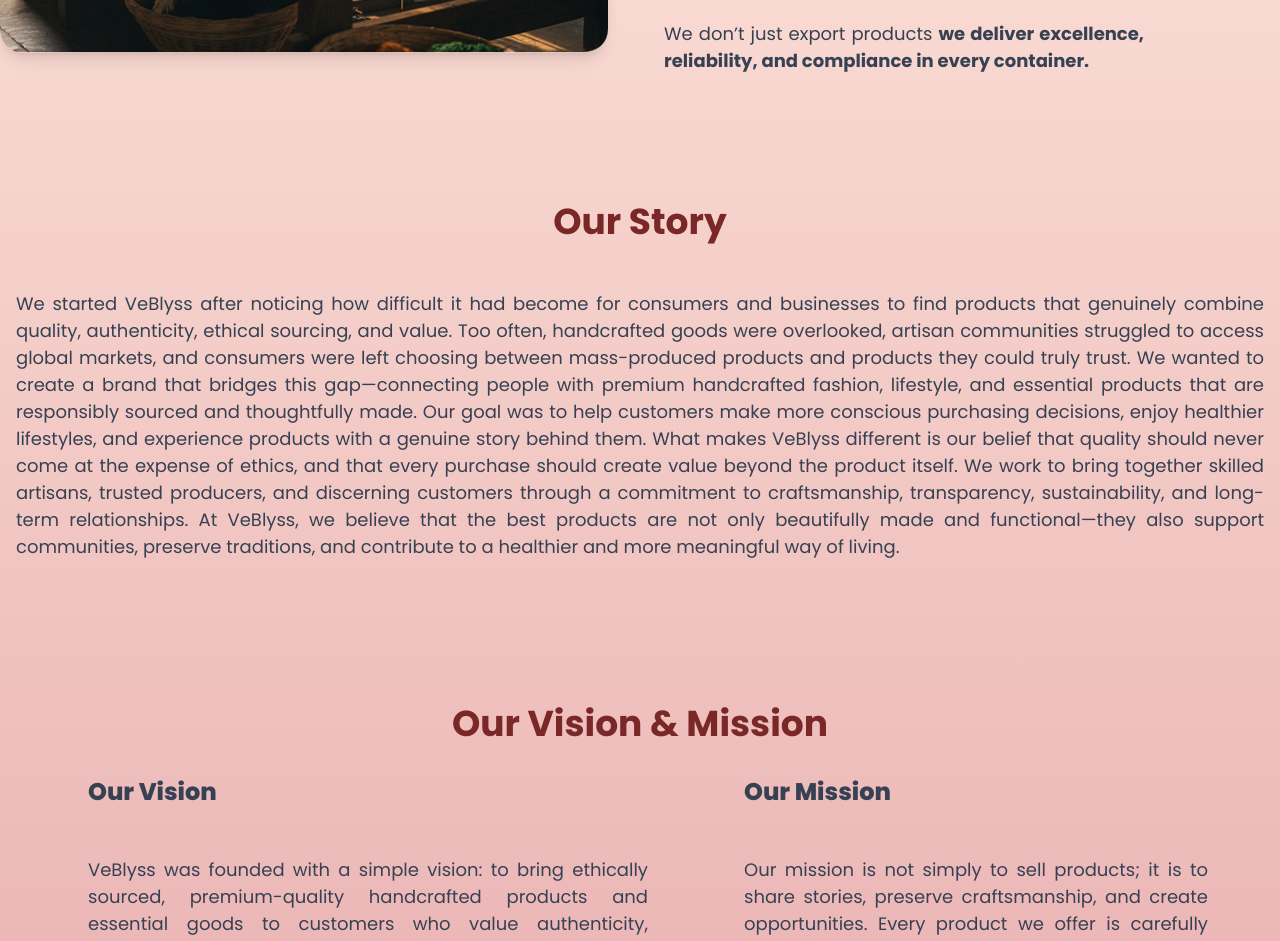
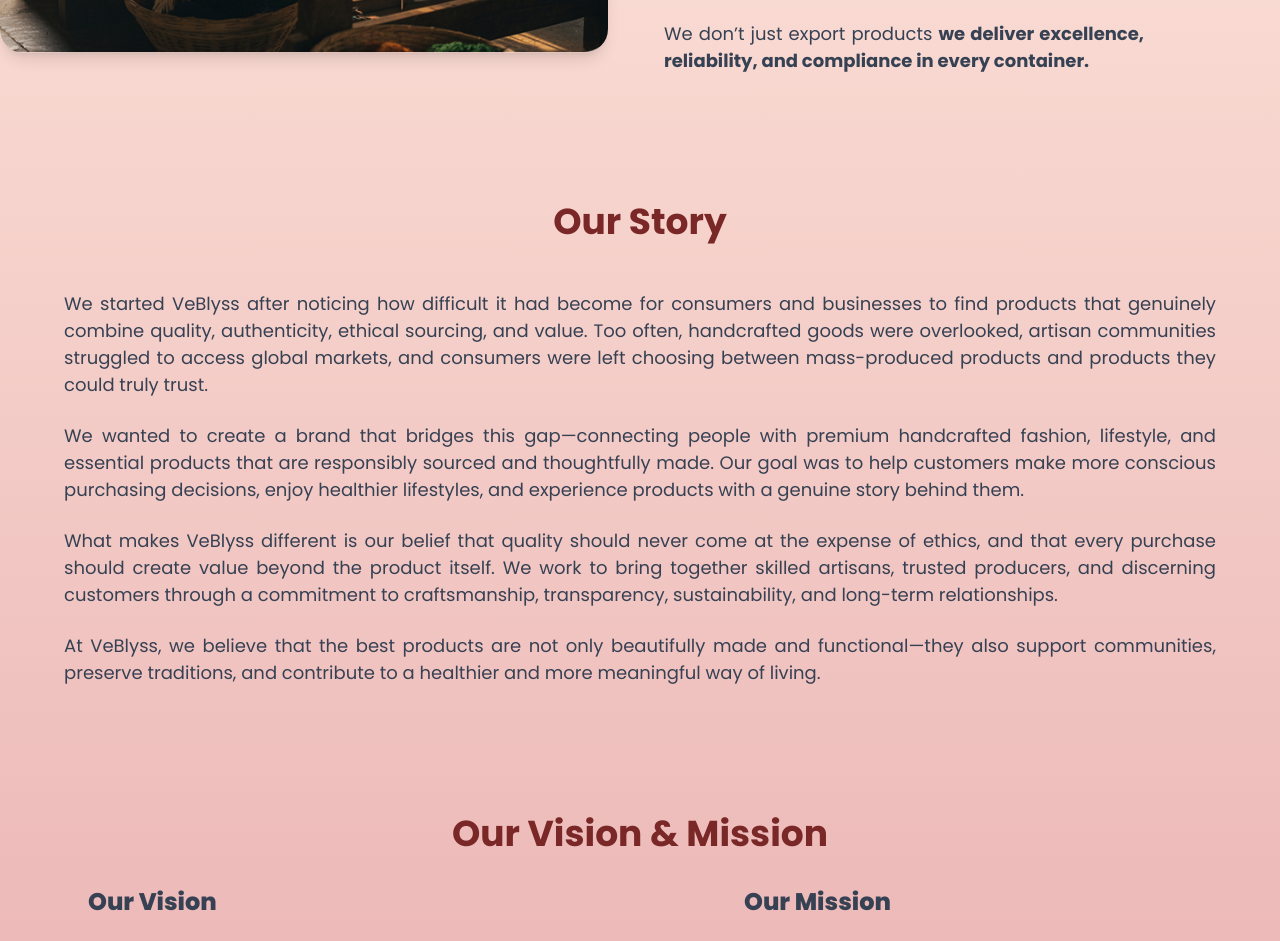
Before and after one commit to SamarthPD-21/Veblyss, a Next.js app in the folder client/: page /about in a window 1280 px wide. Shown: the part 1220-2161 px from the top of the page. Built offline with nearby package versions, Linux system fonts and the light colour scheme.

Commit message:
small changes done

```diff
--- a/client/src/Data/productsData.ts
+++ b/client/src/Data/productsData.ts
@@ -4,8 +4,8 @@
       backgroundImage: "/images/products/copper/hero.png",
       mainHeading: "Copper Products",
       subHeading:
-        ["Our Copper Collection showcases authentic Indian craftsmanship, blending the timeless wisdom of Ayurveda with contemporary design and functionality. Each product is carefully crafted to promote holistic well-being, offering natural health benefits while complementing today’s modern lifestyles. Perfect for the health-conscious global market, our copperware embodies purity, tradition, and sustainability.",
-          "For over 5,000 years, copper has been cherished across civilizations for its beauty, durability, and wellness benefits. Inspired by this timeless heritage, VeBlyss brings thoughtfully crafted copperware that blends ancient wisdom with modern living."
+        ["For over 5,000 years, copper has been cherished across civilizations for its beauty, durability, and wellness benefits. Inspired by this timeless heritage, VeBlyss brings thoughtfully crafted copperware that blends ancient wisdom with modern living.",
+          "Our Copper Collection showcases authentic Indian craftsmanship, blending the timeless wisdom of Ayurveda with contemporary design and functionality. Each product is carefully crafted to promote holistic well-being, offering natural health benefits while complementing today’s modern lifestyles. Perfect for the health-conscious global market, our copperware embodies purity, tradition, and sustainability."
         ],
       catalogueLink:
         "https://drive.google.com/file/d/1fnx2SFX2x-XFpphu5WNdXE2J2AYkl5Dm/view?usp=sharing",
@@ -365,7 +365,7 @@
   "agricultural-products": {
     heroSection: {
       backgroundImage: "/images/products/agriculture/hero.png",
-      mainHeading: "Agricultural Products",
+      mainHeading: "Food Products",
       subHeading:
         "High-quality agricultural produce and organic ingredients sourced from trusted farmers and ethical supply chains.",
     },
--- a/client/src/app/about/page.tsx
+++ b/client/src/app/about/page.tsx
@@ -274,17 +274,25 @@
 function Ourstory() {
   return (
     <section>
-      <div className="max-w-screen flex flex-col items-center py-16">
+      <div className="max-w-screen flex flex-col items-center py-16 px-6 md:px-10">
         <div className="flex flex-col items-center justify-center container gap-8">
           <h2 className="font-poppins md:text-4xl text-[26px] text-[var(--button-red)] font-bold">
             Our Story
           </h2>
-          <p className="mt-4 m-4 text-justify text-[18px] text-gray-700 max-w-7xl">
-            We started VeBlyss after noticing how difficult it had become for consumers and businesses to find products that genuinely combine quality, authenticity, ethical sourcing, and value. Too often, handcrafted goods were overlooked, artisan communities struggled to access global markets, and consumers were left choosing between mass-produced products and products they could truly trust.
-We wanted to create a brand that bridges this gap—connecting people with premium handcrafted fashion, lifestyle, and essential products that are responsibly sourced and thoughtfully made. Our goal was to help customers make more conscious purchasing decisions, enjoy healthier lifestyles, and experience products with a genuine story behind them.
-What makes VeBlyss different is our belief that quality should never come at the expense of ethics, and that every purchase should create value beyond the product itself. We work to bring together skilled artisans, trusted producers, and discerning customers through a commitment to craftsmanship, transparency, sustainability, and long-term relationships.
-At VeBlyss, we believe that the best products are not only beautifully made and functional—they also support communities, preserve traditions, and contribute to a healthier and more meaningful way of living.
-          </p>
+          <div className="mt-4 flex flex-col gap-6 text-justify text-[18px] text-gray-700 max-w-6xl">
+            <p>
+              We started VeBlyss after noticing how difficult it had become for consumers and businesses to find products that genuinely combine quality, authenticity, ethical sourcing, and value. Too often, handcrafted goods were overlooked, artisan communities struggled to access global markets, and consumers were left choosing between mass-produced products and products they could truly trust.
+            </p>
+            <p>
+              We wanted to create a brand that bridges this gap—connecting people with premium handcrafted fashion, lifestyle, and essential products that are responsibly sourced and thoughtfully made. Our goal was to help customers make more conscious purchasing decisions, enjoy healthier lifestyles, and experience products with a genuine story behind them.
+            </p>
+            <p>
+              What makes VeBlyss different is our belief that quality should never come at the expense of ethics, and that every purchase should create value beyond the product itself. We work to bring together skilled artisans, trusted producers, and discerning customers through a commitment to craftsmanship, transparency, sustainability, and long-term relationships.
+            </p>
+            <p>
+              At VeBlyss, we believe that the best products are not only beautifully made and functional—they also support communities, preserve traditions, and contribute to a healthier and more meaningful way of living.
+            </p>
+          </div>
         </div>
       </div>
     </section>
--- a/client/src/app/page.tsx
+++ b/client/src/app/page.tsx
@@ -189,7 +189,7 @@
     },
     {
       id: 6,
-      title: "Agricultural Products",
+      title: "Food Products",
       description:
         "Fresh, sustainable produce and quality grains from trusted farms.",
       image:
--- a/client/src/components/Footer.tsx
+++ b/client/src/components/Footer.tsx
@@ -56,7 +56,7 @@
     { name: "Imitation Jewelry", link: "/products/imitation-jewelry" },
     { name: "Handicrafts", link: "/products/handicrafts" },
     { name: "Sustainable Products", link: "/products/sustainable-products" },
-    { name: "Agricultural Products", link: "/products/agricultural-products" },
+    { name: "Food Products", link: "/products/agricultural-products" },
   ];
 
   return (
--- a/client/src/components/Navbar.tsx
+++ b/client/src/components/Navbar.tsx
@@ -16,7 +16,7 @@
     { name: "Imitation Jewellery", link: "/products/imitation-jewelry" },
     { name: "Handicrafts", link: "/products/handicrafts" },
     { name: "Sustainable Products", link: "/products/sustainable-products" },
-    { name: "Agricultural Products", link: "/products/agricultural-products" },
+    { name: "Food Products", link: "/products/agricultural-products" },
   ];
 
   useEffect(() => {
```
